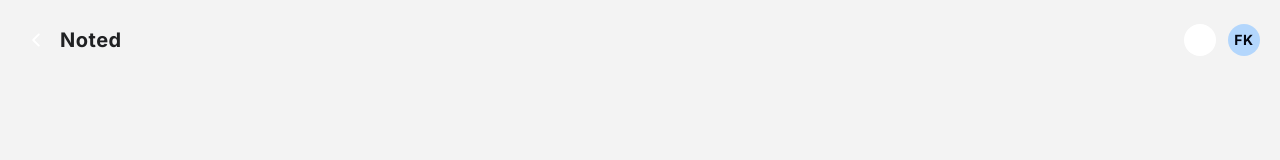
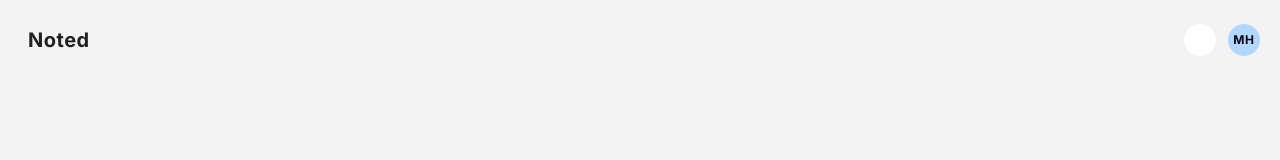
Before and after one commit to hibatillah/noted, a Next.js app: page / in a window 1280 px wide. Shown: the top 160 px of the page. Built offline with nearby package versions, Linux system fonts and the light colour scheme.

Commit message:
refactor: update initial name on profile component

```diff
--- a/app/page.tsx
+++ b/app/page.tsx
@@ -1,7 +1,7 @@
 import { Header, Footer } from '@components'
 
 const Profile = {
-  name: 'Fajar Kurniawan',
+  name: 'M Hibatillah Hasanin',
   email: 'hibatillahhabib@gmail.com',
   profile: 'student'
 }
@@ -9,7 +9,7 @@ const Profile = {
 export default function Home() {
   return (
     <div className='px-5 py-6 space-y-5'>
-      <Header user={Profile} isBack/>
+      <Header user={Profile} />
       <main className="h-screen flex justify-center items-center"></main>
       <Footer />
     </div>
--- a/components/DarkToggle.tsx
+++ b/components/DarkToggle.tsx
@@ -2,9 +2,9 @@ import { FaMoon } from "react-icons/fa";
 
 const DarkToggle = () => {
   return (
-    <div className="w-8 aspect-square rounded-full grid place-items-center bg-card text-white select-none pointer-events-none cursor-pointer">
+    <button className="w-8 aspect-square rounded-full grid place-items-center bg-card text-white select-none cursor-pointer">
       <FaMoon />
-    </div>
+    </button>
   );
 };
 
--- a/components/Header.tsx
+++ b/components/Header.tsx
@@ -11,22 +11,25 @@ const Header = ({
   isBack?: boolean;
   isProfile?: boolean;
 }) => {
+  const initialName = user.name
+    .split(" ")
+    .slice(0, 2)
+    .map((word: string) => word.charAt(0));
+
   return (
     <header className="flex items-center">
       {isBack ? (
-        <div className="w-8 aspect-square grid place-items-center text-white non-selectable">
+        <div className="w-8 aspect-square grid place-items-center text-white select-none">
           <IoIosArrowBack size={20} />
         </div>
       ) : null}
-      <a href="/" className="ms-2 me-auto non-selectable">
+      <a href="/" className="ms-2 me-auto">
         <h1>Noted</h1>
       </a>
       <DarkToggle />
       {!isProfile ? (
-        <div className="w-8 aspect-square ms-3 p-1 grid place-items-center bg-profile rounded-full text-sm text-gray-950 font-bold tracking-wider non-selectable cursor-pointer">
-          <span>
-            {user.name.split(" ").map((word: string) => word.charAt(0))}
-          </span>
+        <div className="w-8 aspect-square ms-3 p-1 grid place-items-center bg-profile rounded-full text-xs text-gray-950 font-bold tracking-wider select-none cursor-pointer">
+          <span>{initialName}</span>
         </div>
       ) : null}
     </header>
```
